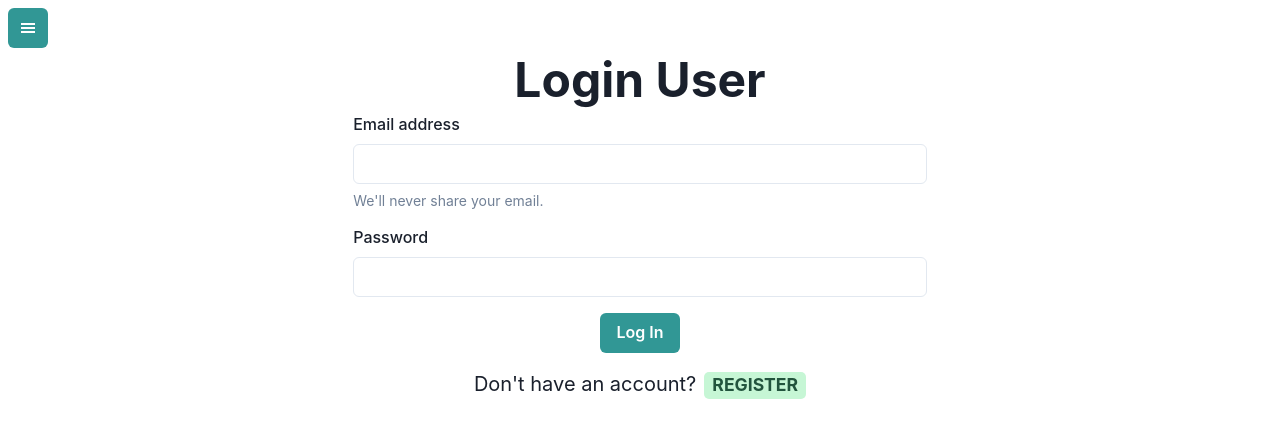
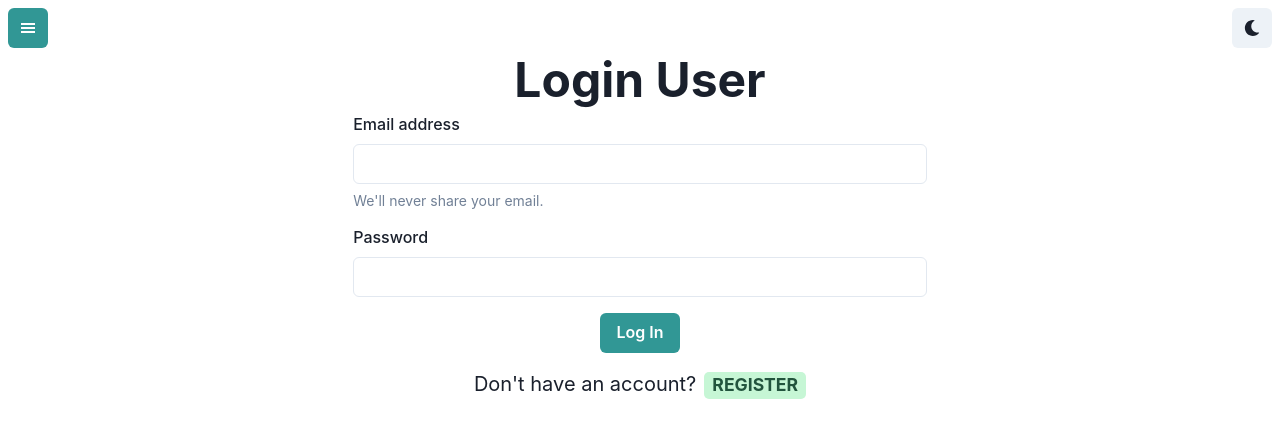
Before and after one commit to numanjvd82/react-dashboard, a React (Create React App) app: page /login in a window 1280 px wide. Shown: the top 438 px of the page. Built offline with nearby package versions, Linux system fonts and the light colour scheme; no server answers.

Commit message:
dark mode implemented

```diff
--- a/src/Routes/Routes.js
+++ b/src/Routes/Routes.js
@@ -9,11 +9,12 @@ import Todos from '../pages/Todos';
 import PrivateRoute from './PrivateRoutes';
 // * importing components
 import Sidebar from '../components/Sidebar/Sidebar';
+import Header from '../components/Header';
 
 const Routes = () => (
   // * We can use our custom Private Route on Routes which we want to protect just like our dashboard route
   <Router>
-    <Sidebar />
+    <Header />
     <Switch>
       <PrivateRoute exact path="/" component={Dashboard} />
       <PrivateRoute path="/todos" component={Todos} />
--- /dev/null
+++ b/src/components/DarkModeButton.jsx
@@ -0,0 +1,18 @@
+import { IconButton, useColorMode } from '@chakra-ui/react';
+import { FaMoon, FaSun } from 'react-icons/fa';
+
+const DarkModeButton = () => {
+  const { colorMode, toggleColorMode } = useColorMode();
+  return (
+    <IconButton
+      // * onOpen sets the truthy value to open the sidebar and is supplied to our sidebar button
+      onClick={toggleColorMode}
+      m={2}
+      colorScheme="gray"
+      aria-label="Toggle Color Mode"
+      icon={colorMode === 'dark' ? <FaSun /> : <FaMoon />}
+    />
+  );
+};
+
+export default DarkModeButton;
--- /dev/null
+++ b/src/components/Header.jsx
@@ -0,0 +1,18 @@
+import { Box, Flex } from '@chakra-ui/react';
+import Sidebar from './Sidebar/Sidebar';
+import DarkModeButton from './DarkModeButton';
+
+const Header = () => (
+  <Box>
+    <Flex justify="space-between">
+      <Box>
+        <Sidebar />
+      </Box>
+      <Box>
+        <DarkModeButton />
+      </Box>
+    </Flex>
+  </Box>
+);
+
+export default Header;
--- a/src/components/Sidebar/Sidebar.jsx
+++ b/src/components/Sidebar/Sidebar.jsx
@@ -4,16 +4,12 @@ import { IconButton, useDisclosure } from '@chakra-ui/react';
 import { GiHamburgerMenu } from 'react-icons/gi';
 // * importing Sidebar Component
 import DrawerComp from '../Drawer/Drawer';
-// * importing our Current user state from auth Context
-import { useAuth } from '../../context/AuthContext';
 
 const Sidebar = () => {
   // * these vars are being destructured from the useDisclosure hook which is responsible for opening and closing the sidebar: //
   // ? isOpen: tells us the sidebar state, onOpen: () => open the sidebar, onClose: () => close the sidebar //
   // ! more info on chakra ui documentation
   const { isOpen, onOpen, onClose } = useDisclosure();
-
-  const { currentUser } = useAuth();
 
   return (
     <>
--- a/src/components/Sidebar/SidebarRoutes.js
+++ b/src/components/Sidebar/SidebarRoutes.js
@@ -1,4 +1,6 @@
 // * these are the sidebar navigation routes. You can add your own custom routes here.
+// * importing uuid is required for unique route id's across the entire app
+import { v4 as uuidv4 } from 'uuid';
 // ? I am using react-icons in the app
 // ? remember to import the icons which you are using in the sidebarRoutes.jsx
 import { BsChatQuoteFill, BsCalendarFill } from 'react-icons/bs';
@@ -6,19 +8,19 @@ import { HiClipboardCheck } from 'react-icons/hi';
 
 const sidebarRoutes = [
   {
-    id: 1,
+    id: uuidv4(),
     path: '/todos',
     name: 'Todos',
     icon: <HiClipboardCheck />,
   },
   {
-    id: 2,
+    id: uuidv4(),
     path: '/calendar',
     name: 'Calender',
     icon: <BsCalendarFill />,
   },
   {
-    id: 3,
+    id: uuidv4(),
     path: '/chat',
     name: 'Chat',
     icon: <BsChatQuoteFill />,
--- a/src/index.js
+++ b/src/index.js
@@ -1,15 +1,20 @@
+// * react imports
 import React from 'react';
 import ReactDOM from 'react-dom';
-import { ChakraProvider } from '@chakra-ui/react';
+
+// * Chakra import
+import { ChakraProvider, ColorModeScript } from '@chakra-ui/react';
+// * redux related imports
 import { Provider } from 'react-redux';
-
 import store from './redux/storeConfig/store';
+// * custom imports
 import App from './App';
 import './index.css';
 
 ReactDOM.render(
   <React.StrictMode>
     <Provider store={store}>
+      <ColorModeScript initialColorMode="light" />
       <ChakraProvider>
         <App />
       </ChakraProvider>
--- a/src/pages/Todos.jsx
+++ b/src/pages/Todos.jsx
@@ -1,7 +1,13 @@
+import { Container, Heading } from '@chakra-ui/react';
+
 const Todos = () => {
   const history = '';
 
-  return <h1>Todos</h1>;
+  return (
+    <Container centerContent>
+      <Heading>Todos</Heading>
+    </Container>
+  );
 };
 
 export default Todos;
```
Also changed, not shown: 1 other file (tests, documents, lock files or other folders).
